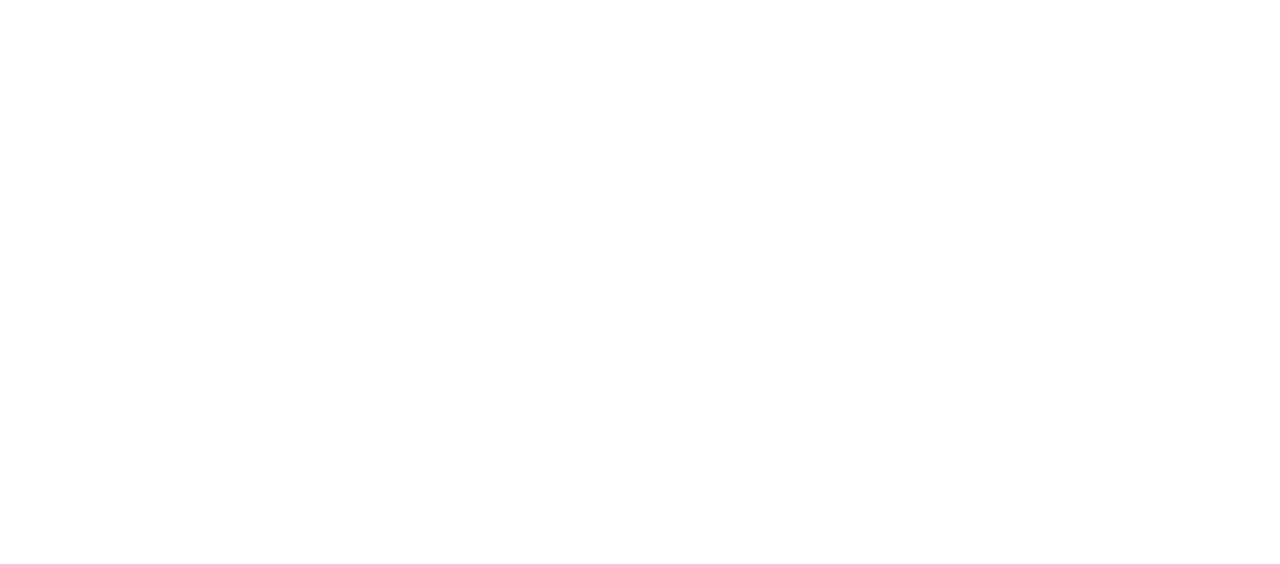
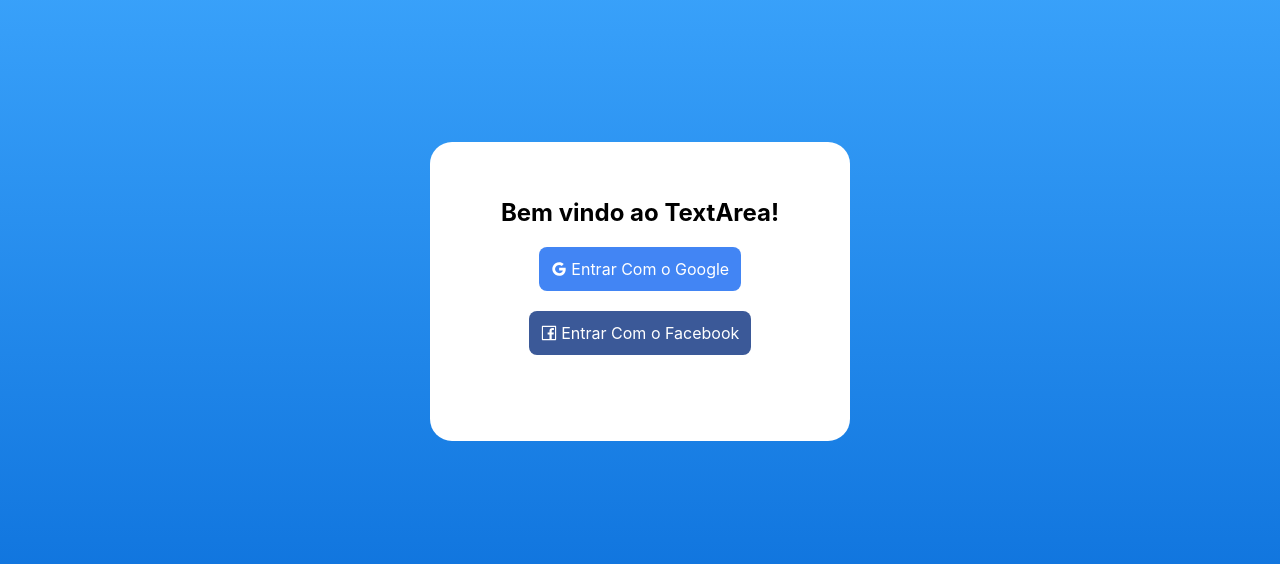
Before and after one commit to DanielEgiidio/text-area, a React (Create React App) app: page / in a window 1280 px wide. Shown: the part 114-678 px from the top of the page. Built offline with nearby package versions, Linux system fonts and the light colour scheme.

Commit message:
Estruturação da pagina de login

```diff
--- a/src/components/App.js
+++ b/src/components/App.js
@@ -5,7 +5,7 @@
 // import { AuthProvider } from "../contexts/AuthContext"
 
 // import Chats from "./Chats"
-// import Login from "./Login"
+import Login from "./Login"
 
 function App() {
   return (
@@ -13,8 +13,8 @@
       <Router>
         {/* <AuthProvider> */}
         <Switch>
-          {/* <Route path="/chats" component={Chats} />
-            <Route path="/" component={Login} /> */}
+          {/* <Route path="/chats" component={Chats} />*/
+            <Route path="/" component={Login} />}
         </Switch>
         {/* </AuthProvider> */}
       </Router>
--- /dev/null
+++ b/src/components/Login.js
@@ -0,0 +1,28 @@
+import React from 'react';
+import { GoogleOutlined, FacebookOutlined } from '@ant-design/icons';
+
+const Login = () => {
+    return (
+        <div id="login-page" >
+            <div id="login-card" >
+                <h2>Bem vindo ao TextArea!</h2>
+                <div
+                    className="login-button google"
+                >
+                    <GoogleOutlined /> Entrar Com o Google
+                </div>
+
+                <br /> <br />
+                <div
+                    className="login-button facebook"
+                >
+                    <FacebookOutlined /> Entrar Com o Facebook
+                </div>
+
+                <br /> <br />
+            </div>
+        </div>
+    );
+}
+
+export default Login;
```
